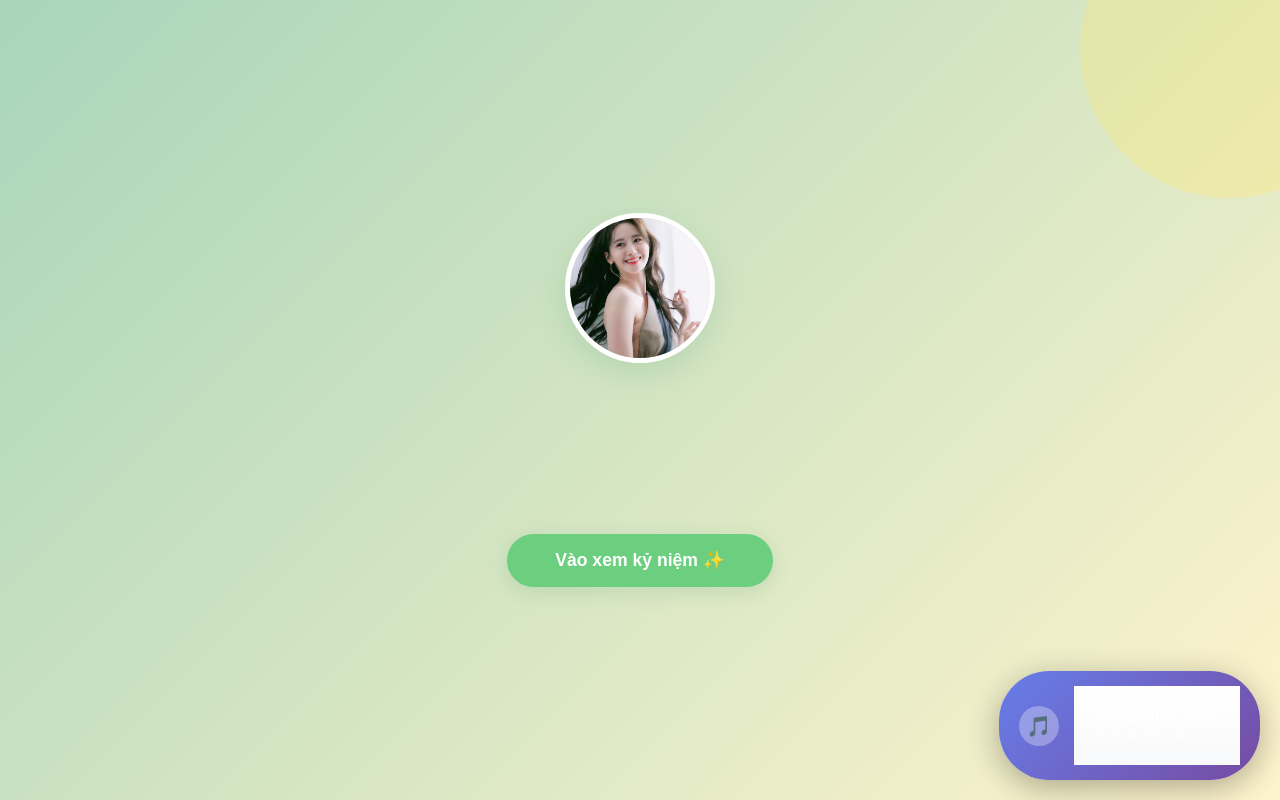
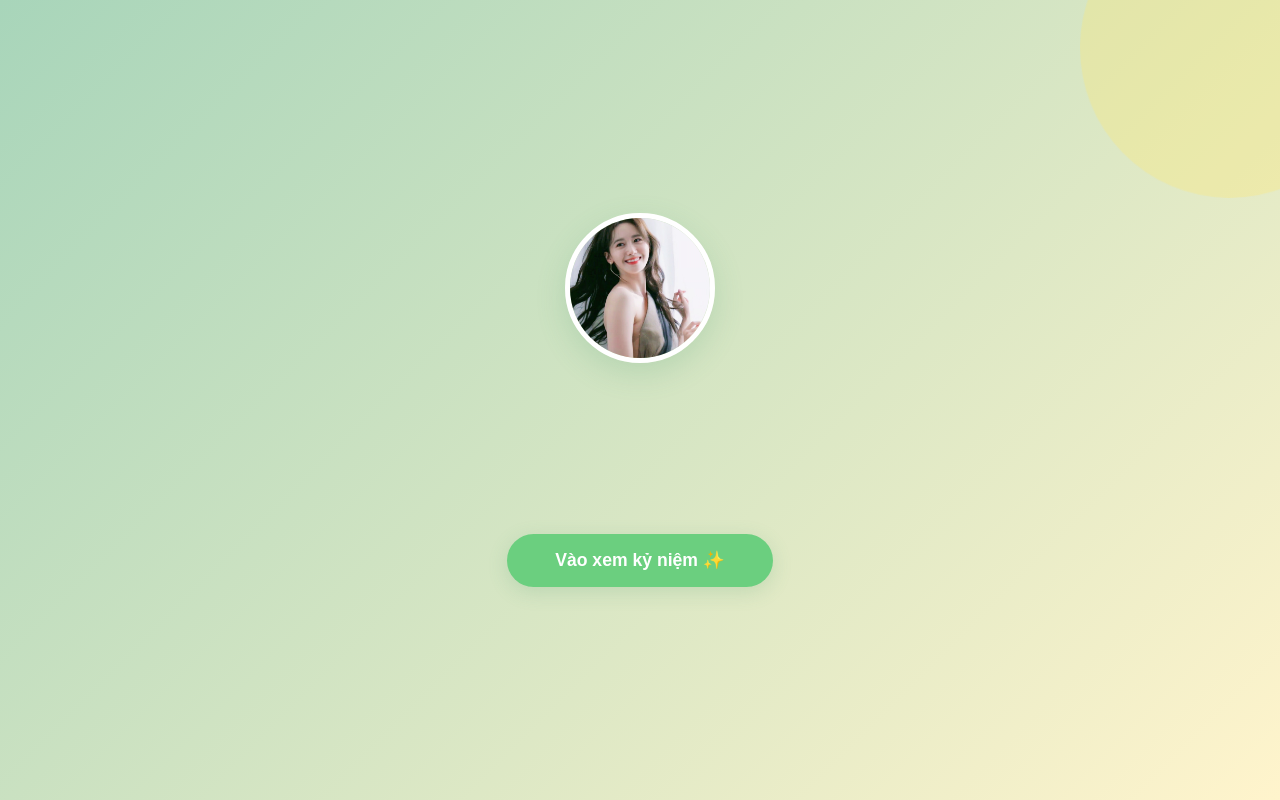
Before and after one commit to danggiaanh18/yoona-app, a Flask app: page / in a window 1280 px wide. Run offline with Flask 3, Linux system fonts and the light colour scheme.

Commit message:
Restore original homepage

```diff
--- a/templates/index.html
+++ b/templates/index.html
@@ -9,112 +9,8 @@
     <link rel="stylesheet" href="/static/css/style.css">
     <link rel="preconnect" href="https://fonts.googleapis.com">
     <link href="https://fonts.googleapis.com/css2?family=Noto+Sans:wght@400;600;700&family=Playfair+Display:wght@700&display=swap" rel="stylesheet">
-
-    <style>
-        /* MINI MUSIC PLAYER */
-        .music-player {
-            position: fixed;
-            bottom: 20px;
-            right: 20px;
-            background: linear-gradient(135deg, #667eea 0%, #764ba2 100%);
-            padding: 15px 20px;
-            border-radius: 50px;
-            box-shadow: 0 8px 32px rgba(0,0,0,0.3);
-            display: flex;
-            align-items: center;
-            gap: 15px;
-            z-index: 1000;
-            font-family: 'Noto Sans', sans-serif;
-            color: white;
-            cursor: pointer;
-            transition: all 0.3s ease;
-        }
-
-        .music-player:hover {
-            transform: translateY(-3px);
-            box-shadow: 0 12px 40px rgba(0,0,0,0.4);
-        }
-
-        .music-player.playing {
-            background: linear-gradient(135deg, #f093fb 0%, #f5576c 100%);
-        }
-
-        .play-icon {
-            width: 40px;
-            height: 40px;
-            background: rgba(255,255,255,0.3);
-            border-radius: 50%;
-            display: flex;
-            align-items: center;
-            justify-content: center;
-            font-size: 20px;
-        }
-
-        .music-info {
-            display: flex;
-            flex-direction: column;
-            gap: 3px;
-        }
-
-        .music-title {
-            font-weight: 600;
-            font-size: 14px;
-        }
-
-        .music-status {
-            font-size: 12px;
-            opacity: 0.9;
-        }
-
-        /* ANIMATION */
-        @keyframes pulse {
-            0%, 100% { transform: scale(1); }
-            50% { transform: scale(1.1); }
-        }
-
-        .playing .play-icon {
-            animation: pulse 1.5s infinite;
-        }
-
-        /* RESPONSIVE */
-        @media (max-width: 768px) {
-            .music-player {
-                bottom: 15px;
-                right: 15px;
-                padding: 12px 18px;
-            }
-
-            .play-icon {
-                width: 35px;
-                height: 35px;
-                font-size: 18px;
-            }
-
-            .music-title {
-                font-size: 13px;
-            }
-
-            .music-status {
-                font-size: 11px;
-            }
-        }
-    </style>
 </head>
 <body>
-    <!-- MINI MUSIC PLAYER -->
-    <div class="music-player" id="musicPlayer">
-        <div class="play-icon" id="playIcon">🎵</div>
-        <div class="music-info">
-            <div class="music-title">Background Music</div>
-            <div class="music-status" id="musicStatus">Click để phát nhạc</div>
-        </div>
-    </div>
-
-    <!-- AUDIO -->
-    <audio id="bgMusic" loop>
-        <source src="/static/music/background.mp3" type="audio/mpeg">
-    </audio>
-
     <div class="index-container">
         <img src="/static/images/idol/avatar.jpg" alt="YOONA" class="yoona-avatar">
         <div class="quote-text">Đang tải...</div>
@@ -122,45 +18,5 @@
     </div>
 
     <script src="/static/js/app.js"></script>
-
-    <!-- MUSIC PLAYER SCRIPT -->
-    <script>
-        const music = document.getElementById('bgMusic');
-        const musicPlayer = document.getElementById('musicPlayer');
-        const playIcon = document.getElementById('playIcon');
-        const musicStatus = document.getElementById('musicStatus');
-
-        musicPlayer.addEventListener('click', function() {
-            if (music.paused) {
-                music.play().then(() => {
-                    musicPlayer.classList.add('playing');
-                    playIcon.textContent = '🔊';
-                    musicStatus.textContent = 'Đang phát...';
-                }).catch(err => {
-                    console.error('Lỗi phát nhạc:', err);
-                    musicStatus.textContent = 'Lỗi phát nhạc';
-                });
-            } else {
-                music.pause();
-                musicPlayer.classList.remove('playing');
-                playIcon.textContent = '🎵';
-                musicStatus.textContent = 'Đã tạm dừng';
-            }
-        });
-
-        // Tự động phát khi người dùng tương tác với trang
-        document.addEventListener('click', function autoPlay() {
-            if (music.paused) {
-                music.play().then(() => {
-                    musicPlayer.classList.add('playing');
-                    playIcon.textContent = '🔊';
-                    musicStatus.textContent = 'Đang phát...';
-                }).catch(() => {
-                    // Không làm gì nếu lỗi
-                });
-            }
-            document.removeEventListener('click', autoPlay);
-        }, { once: true });
-    </script>
 </body>
 </html>
```
